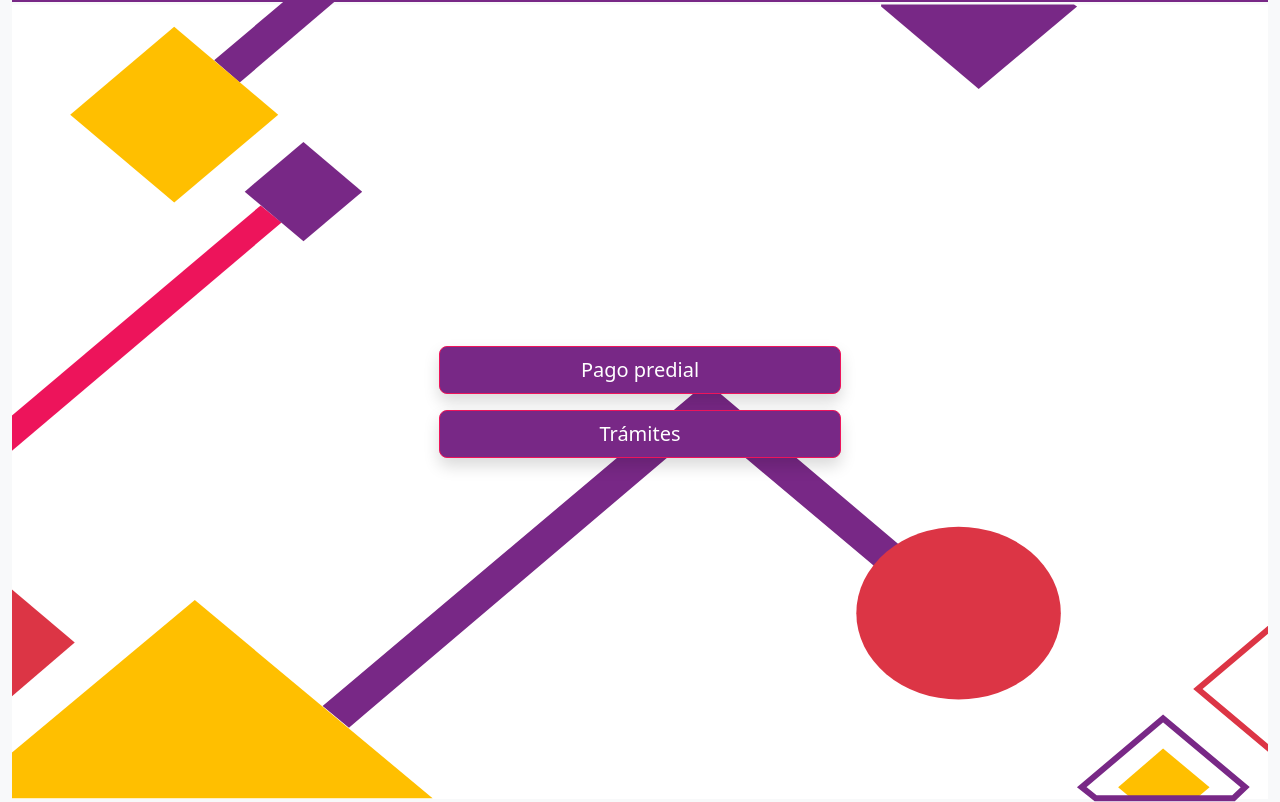
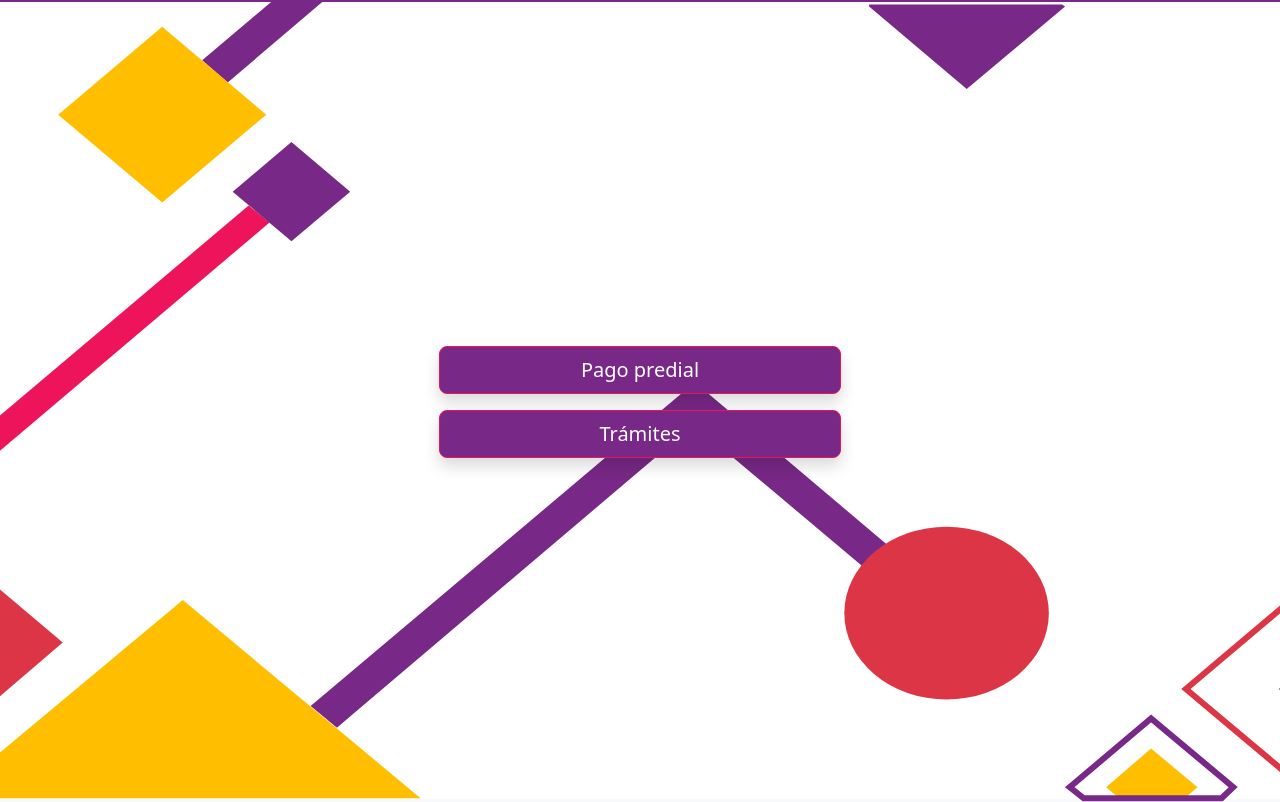
Before and after one commit to SaulJM28/kiostest, a plain HTML site: page index.html in a window 1280 px wide. Shown: the part 48-850 px from the top of the page. Drawn offline with Linux system fonts and the light colour scheme.

Commit message:
Update index.html

```diff
--- a/index.html
+++ b/index.html
@@ -10,7 +10,7 @@
     <link href="assets/css/styles.css" rel="stylesheet">
 </head>
 
-<body class="bg-light-grayish container-fluid">
+<body class="bg-light-grayish">
     <header>
      <nav class="navbar bg-light bg-dark-magenta">
   <div class="container-fluid d-flex justify-content-center">
@@ -18,7 +18,7 @@
   </div>
 </nav>
     </header>
-    <main>
+    <main class="container-fluid">
      <div class="row justify-content-center align-items-center flex-column vh-100">
     <div class="col-md-4 my-2">
         <a href="" class="btn btn-dark-magenta w-100 btn-lg shadow border-vivid-pink">Pago predial</a href="">
```
